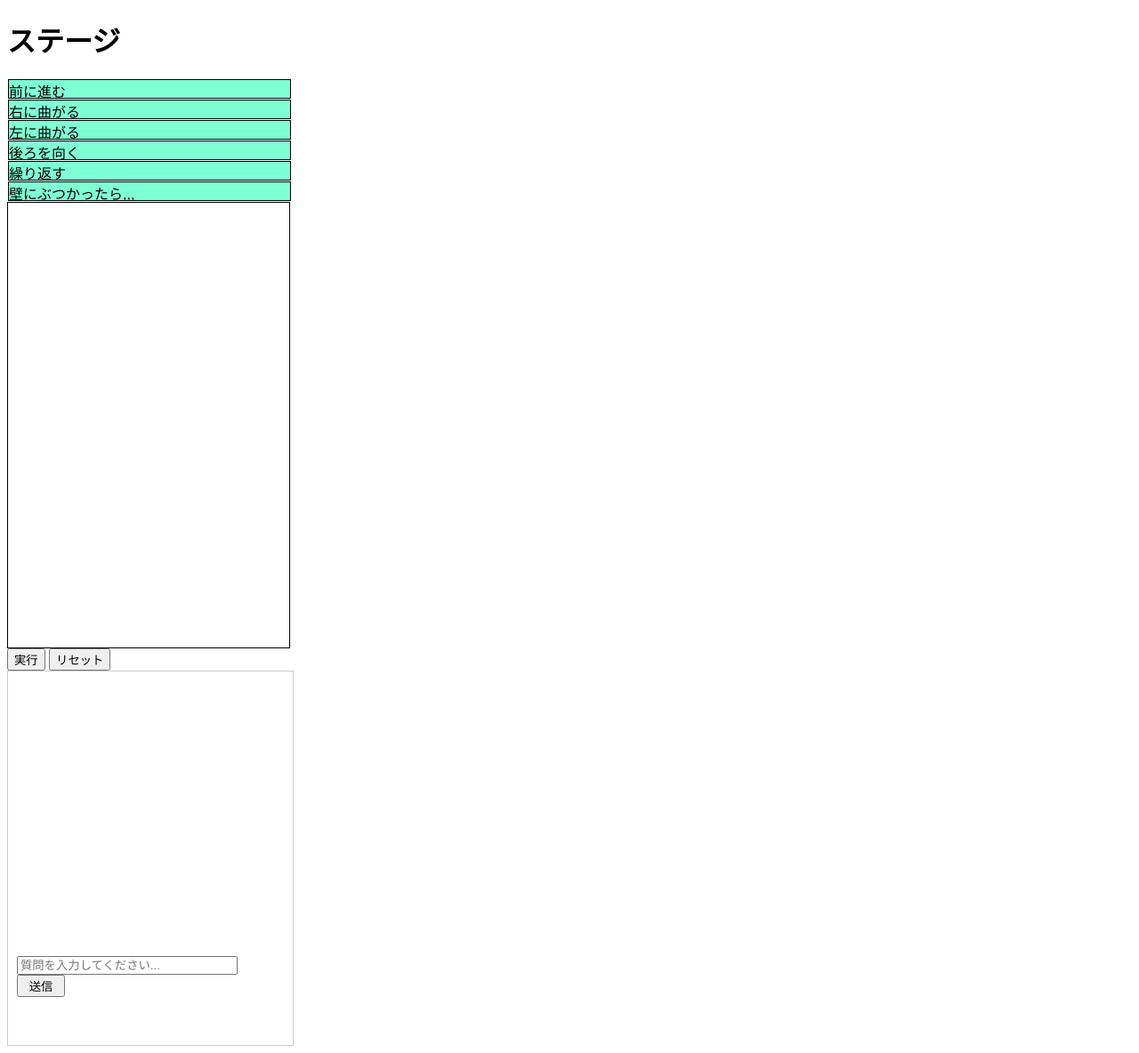
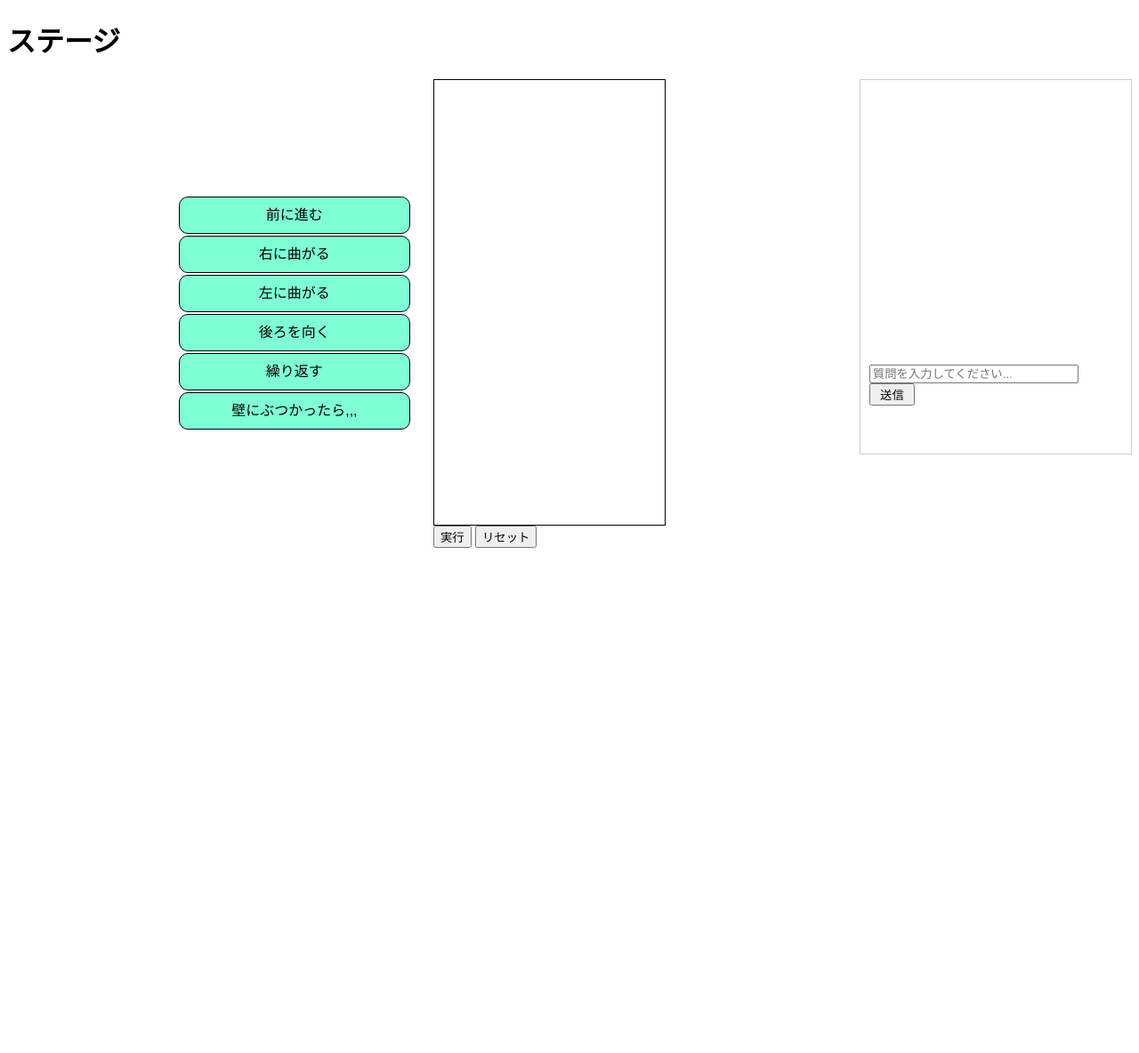
Before and after one commit to s1f10220191/team5_1, a Django app: template team5_1/algostudy/templates/algostudy/stage_template.html in a window 1280 px wide. Shown: the whole page at 89% size. After the commit the page ends 616 px from the top, so only its background shows below. Run offline with Django 5.2, Linux system fonts and the light colour scheme; the template is opened without the code that fills it, so the values that code supplies are empty.

Commit message:
画面構成

```diff
--- a/team5_1/algostudy/static/algostudy/css/style_stage_template.css
+++ b/team5_1/algostudy/static/algostudy/css/style_stage_template.css
@@ -1,5 +1,23 @@
 body {
     font-family: Arial, sans-serif;
+}
+
+.flex {
+    display: flex;
+    justify-content: center;
+}
+
+.container {
+    display: flex;
+    width: 80%;
+    justify-content: center;
+}
+
+.controls {
+    display: flex;
+    flex-direction: column;
+    justify-content: center;
+    width: 30%;
 }
 
 .obstacle {
@@ -10,17 +28,23 @@ body {
 }
 
 .command {
+    line-height: 40px;
     background-color: aquamarine;
-    height: 20px;
-    width: 25%;
+    height: 40px;
+    width: 90%;
+    text-align: center;
     border: 1px solid black;
     margin: 1px;
+    border-radius: 10px;
 }
 
 #drop-area {
+    display: flex;
+    flex-direction: column;
+    align-items: center;
     border: 1px solid black;
     height: 500px;
-    width: 25%;
+    width: 90%;
 }
 
 .grid {
@@ -39,6 +63,7 @@ body {
     align-items: center;        /* 縦方向の中央揃え */
     justify-content: center;    /* 横方向の中央揃え */
 }
+
 
 #player {
     width: 95%;
--- a/team5_1/algostudy/templates/algostudy/stage_template.html
+++ b/team5_1/algostudy/templates/algostudy/stage_template.html
@@ -15,10 +15,11 @@
     </audio>
 
     <h1 id="stage">ステージ<span id="stageId">{{ stage_number }}</span></h1>
+    <div class ="flex">
         <div class="container">
-        <div id="message"></div>
             <!-- コマンドブロック -->
             <div class="controls">
+                <div id="message"></div>
                 <div class="command" id="command-move-forward">前に進む</div>
                 <div class="command" id="command-turn-right">右に曲がる</div>
                 <div class="command" id="command-turn-left">左に曲がる</div>
@@ -26,24 +27,28 @@
                 <div class="command" id="command-repeat">繰り返す</div>
                 <div class="command" id="command-wall-collision">壁にぶつかったら,,,</div>
             </div>
+
+            <div class="controls">
                 <!-- コマンドエリア -->
-        <div id="drop-area">
-        </div>
+                <div id="drop-area"></div>
                 <!-- 実行ボタン、リセットボタン -->
                 <div class="actions">
                     <button id="executeBlocks">実行</button>
                     <button id="resetButton">リセット</button>
+                </div>
             </div>
             <!-- グリッド -->
             <div class="grid-container">
                 <div class="grid"></div>
             </div>
         </div>
+
         <div class="chat-container">
             <div id="chat-box"></div>
             <input type="text" id="chat-input" placeholder="質問を入力してください...">
             <button id="send-btn" onclick="sendMessage()">送信</button>
         </div>
+    </div>
     <script src="{% static 'algostudy/js/script_stage_template.js' %}"></script>
 </body>
 
```
Lines whose indentation alone changed are shown as unchanged.
